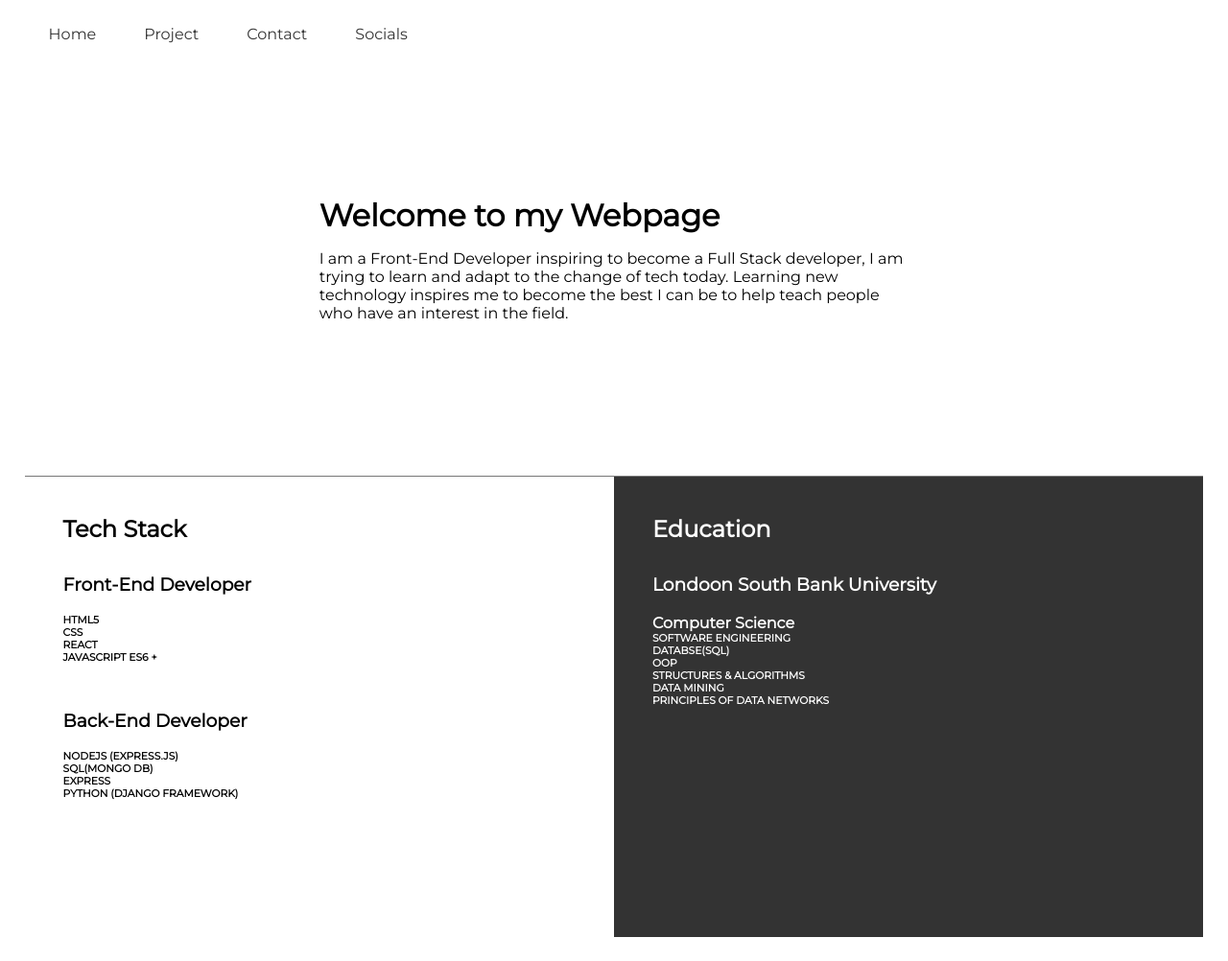
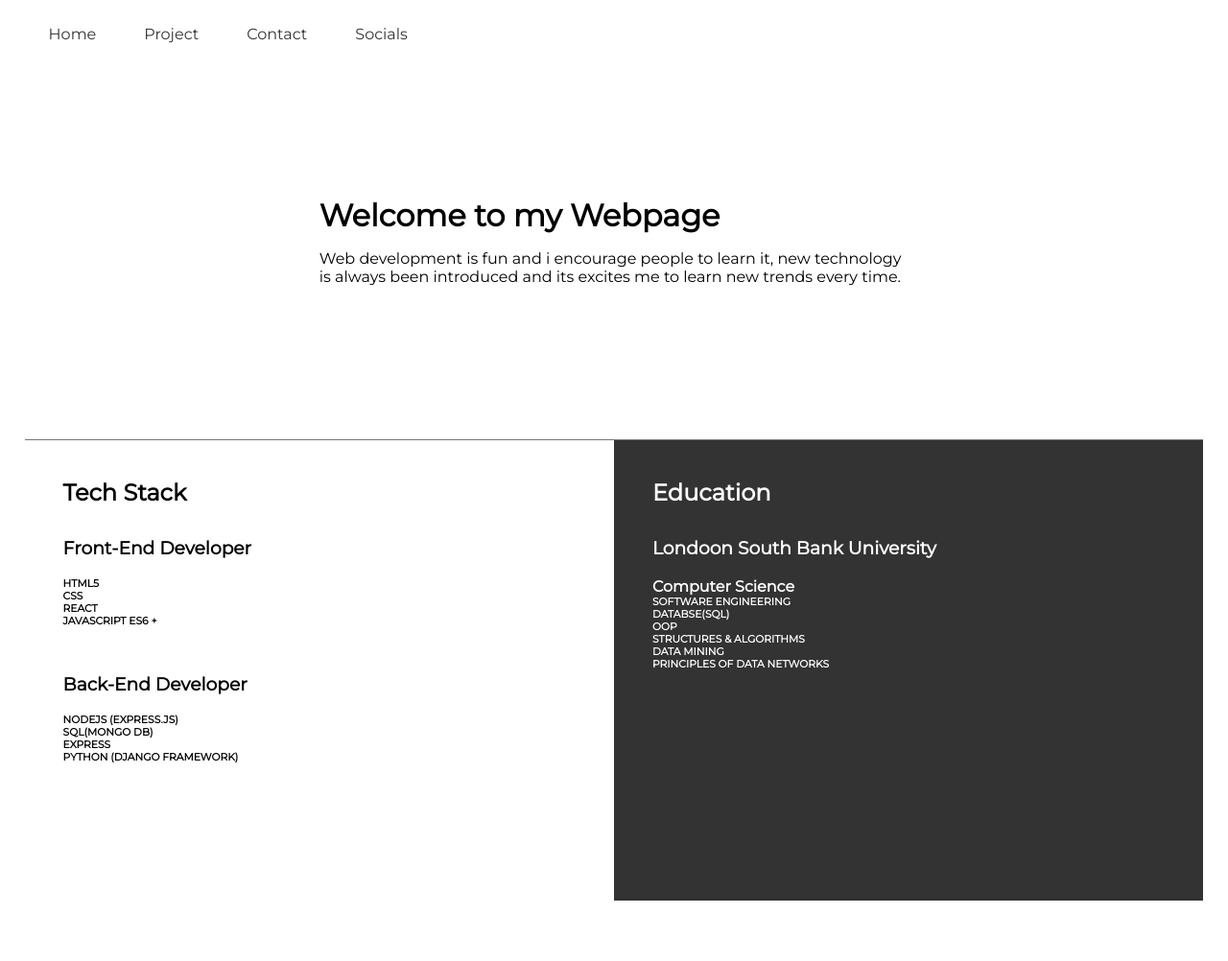
Before and after one commit to iddyboi/Webpage_using_flask, a Flask app: page / in a window 1280 px wide. Shown: the whole page at 96% size. After the commit the page ends 939 px from the top, so only its background shows below. Run offline with Flask 2, Linux system fonts and the light colour scheme.

Commit message:
changed the intro to the homepage

```diff
--- a/templates/home.html
+++ b/templates/home.html
@@ -5,10 +5,8 @@
 <div class="inner-text">
   <h1 class="lead-heading">Welcome to my Webpage</h1>
   <p class="lead">
-    I am a Front-End Developer inspiring to become a Full Stack developer, I am
-    trying to learn and adapt to the change of tech today. Learning new
-    technology inspires me to become the best I can be to help teach people who
-    have an interest in the field.
+    Web development is fun and i encourage people to learn it, new technology is
+    always been introduced and its excites me to learn new trends every time.
   </p>
 </div>
 {% endblock %}
```
